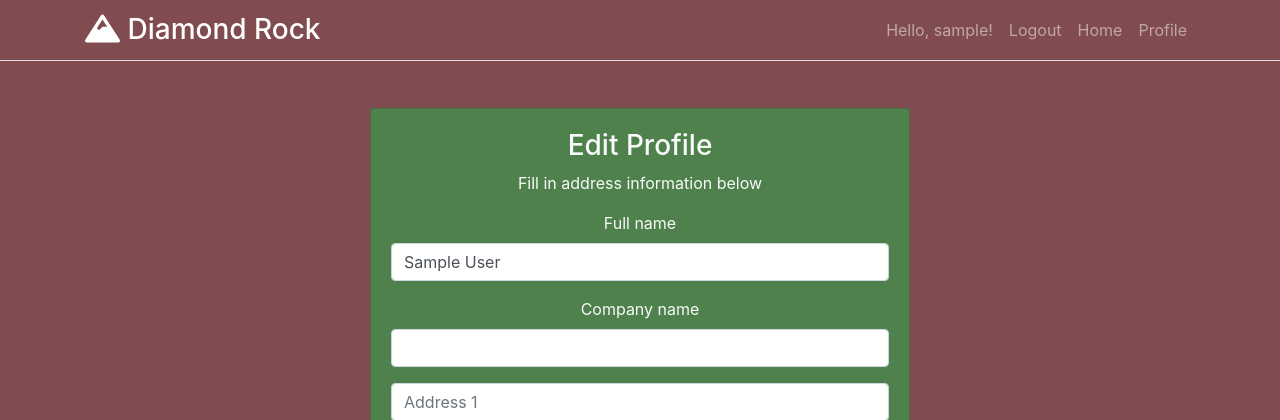
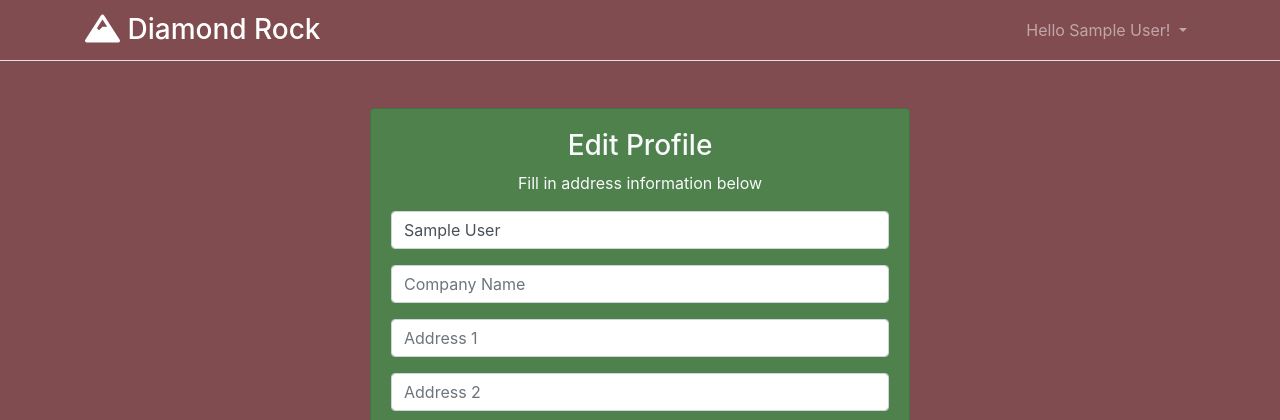
Before and after one commit to VisualizerMk2/diamond-rock-fuel-solutions-project, a Django app: page /users/edit/ in a window 1280 px wide. Shown: the top 420 px of the page. Run offline with Django 3.2, Linux system fonts and the light colour scheme; the visitor is signed in with stand-in values (Sample User, id 1); some libraries are stand-ins or nearby versions.

Commit message:
added dropdown menu to navbar

```diff
--- a/templates/pages/edit_profile.html
+++ b/templates/pages/edit_profile.html
@@ -9,7 +9,7 @@
             <h3>Edit Profile</h3>
             <p>Fill in address information below</p>
             {% load crispy_forms_tags %}
-            <form method="POST" >
+            <form method="POST" novalidate>
               {% csrf_token %}
               <div class="form-group">
                 {{ form.full_name | as_crispy_field }}
--- a/templates/partials/_navbar.html
+++ b/templates/partials/_navbar.html
@@ -19,25 +19,35 @@
     >
       <span class="navbar-toggler-icon"></span>
     </button>
-    <div class="collapse navbar-collapse" id="navbarCollapse">
+    {% if user.is_authenticated %}
+    <div class="collapse navbar-collapse" id="navbarSupportedContent">
       <ul class="navbar-nav ml-auto">
-        {% if user.is_authenticated %}
-        <li class="nav-item"><a href="" class="nav-link">Hello, {{ user.username }}!</a></li>
-        <li class="nav-item">
-            <a href={% url 'logout' %} class="nav-link">Logout</a>
-          </li>
-        {% else %}
+        <li class="nav-item dropdown">
+          <a class="nav-link dropdown-toggle" href="#" id="navbarDropdown" role="button" data-toggle="dropdown" aria-haspopup="true" aria-expanded="false">
+            Hello {{ user.full_name }}!
+          </a>
+          <div class="dropdown-menu" aria-labelledby="navbarDropdown">
+            <a class="dropdown-item" href={% url 'profile' %}>View Profile</a>
+            <a class="dropdown-item" href={% url 'edit' %}>Edit Profile</a>
+            <div class="dropdown-divider"></div>
+            <a class="dropdown-item" href={% url 'logout' %}>Logout</a>
+          </div>
+        </li>
+      </ul>
+    </div>
+    {% else %}
+    <div class="collapse navbar-collapse" id="navBarSupportedContent">
+      <ul class="navbar-nav ml-auto">
         <li class="nav-item">
           <a href={% url 'login' %} class="nav-link">Login</a>
         </li>
-        {% endif %}
         <li class="nav-item">
           <a href={% url 'home' %} class="nav-link">Home</a>
         </li>
-        <li class="nav-item">
-          <a href={% url 'profile' %} class="nav-link">Profile</a>
-        </li>
       </ul>
     </div>
+
+
+    {% endif %}
   </div>
 </nav>
--- a/templates/registration/login.html
+++ b/templates/registration/login.html
@@ -3,11 +3,11 @@
 <header id="showcase">
     <div class="primary-overlay">
       <div class="container home-inner w-25">
-        <div class="card bg-primary text-center text-light card-form">
+        <div class="card bg-dark text-center text-light card-form">
           <div class="card-body">
             <h3>Log In</h3>
             {% load crispy_forms_tags %}
-            <form method="POST">
+            <form method="POST" novalidate>
               {% csrf_token %}
               <div class="form-group">
                 {{form.username | as_crispy_field}}
--- a/users/forms.py
+++ b/users/forms.py
@@ -40,6 +40,10 @@ class CustomUserChangeForm(UserChangeForm):
 
     def __init__(self, *args, **kwargs):
         super(CustomUserChangeForm, self).__init__(*args, **kwargs)
+        self.fields['full_name'].widget.attrs['placeholder'] = 'Full Name'
+        self.fields['full_name'].label = ''
+        self.fields['company_name'].widget.attrs['placeholder'] = 'Company Name'
+        self.fields['company_name'].label = ''
         self.fields['address1'].widget.attrs['placeholder'] = 'Address 1'
         self.fields['address1'].label = ''
         self.fields['address2'].widget.attrs['placeholder'] = 'Address 2'
--- a/users/tests.py
+++ b/users/tests.py
@@ -36,6 +36,10 @@ class UserFormsTest(TestCase):
     form = CustomUserChangeForm()
 
     def test_form_placeholders(self):
+      self.assertEqual(self.form.fields['full_name'].widget.attrs['placeholder'], 'Full Name')
+      self.assertEqual(self.form.fields['full_name'].label, '')
+      self.assertEqual(self.form.fields['company_name'].widget.attrs['placeholder'], 'Company Name')
+      self.assertEqual(self.form.fields['company_name'].label, '')
       self.assertEqual(self.form.fields['address1'].widget.attrs['placeholder'], 'Address 1')
       self.assertEqual(self.form.fields['address1'].label, '')
       self.assertEqual(self.form.fields['address2'].widget.attrs['placeholder'], 'Address 2')
```
